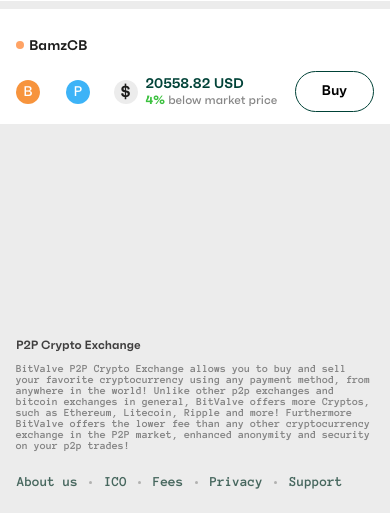
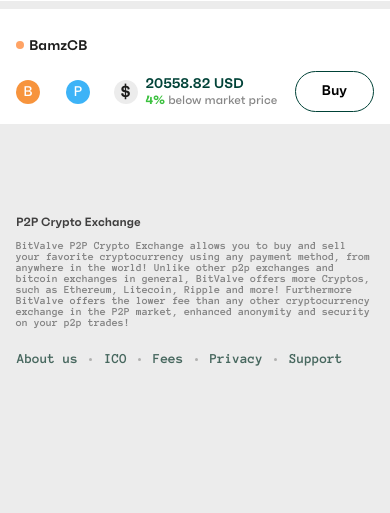
Before and after one commit to sonam69/bitvalve, a PHP site: page / in a window 390 px wide. Shown: the part 1497-2010 px from the top of the page. Run offline with PHP 8.4, Linux system fonts and the light colour scheme; some libraries are stand-ins or nearby versions.

Commit message:
Fixed issue where mobile action bar was hiding part of footer

```diff
--- a/css/modules/footer.css
+++ b/css/modules/footer.css
@@ -2,7 +2,8 @@ footer {
     font-family: 'Anonymous Pro', monospace;
     font-weight: bold;
     /* padding: 16px 16px 10px; */
-    padding: 24px 0 10px;
+    padding: 24px 0 135px; /*135 bottom because of mobile action bar*/
+
 }
 
 footer h2 {
```
